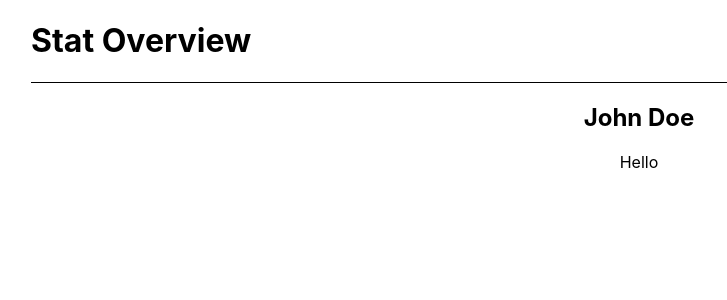
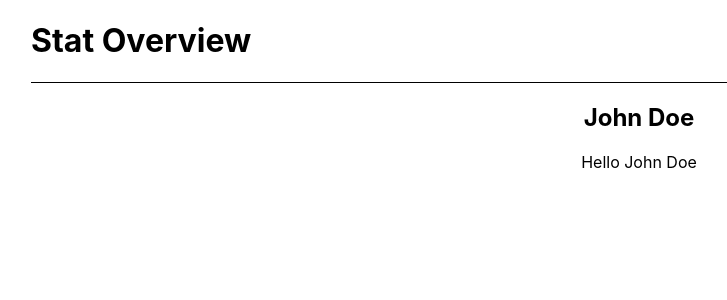
Before and after one commit to bradlet/thompson_learn_near_fe, a Next.js app: page /stats in a window 1280 px wide. Shown: the top 300 px of the page, without its empty margins (1-728 px from the left). Built offline with nearby package versions, Linux system fonts and the light colour scheme.

Commit message:
Finish working example of passing props in TS React

```diff
--- a/components/DisplayStats.tsx
+++ b/components/DisplayStats.tsx
@@ -1,7 +1,8 @@
+import type { ApiData } from '../pages/api/hello';
 
-const DisplayStats = (ApiData) => {
+const DisplayStats = ({name}: ApiData) => {
     return (
-        <div>Hello</div>
+        <div>Hello {name}</div>
     );
 }
 
--- a/pages/stats.tsx
+++ b/pages/stats.tsx
@@ -28,7 +28,7 @@ const Stats: NextPage = () => {
             </div>
         <h2>{data.name}</h2>
         <div>
-            <DisplayStats />
+            <DisplayStats {...data}/>
         </div>
       </div>
     )
```
